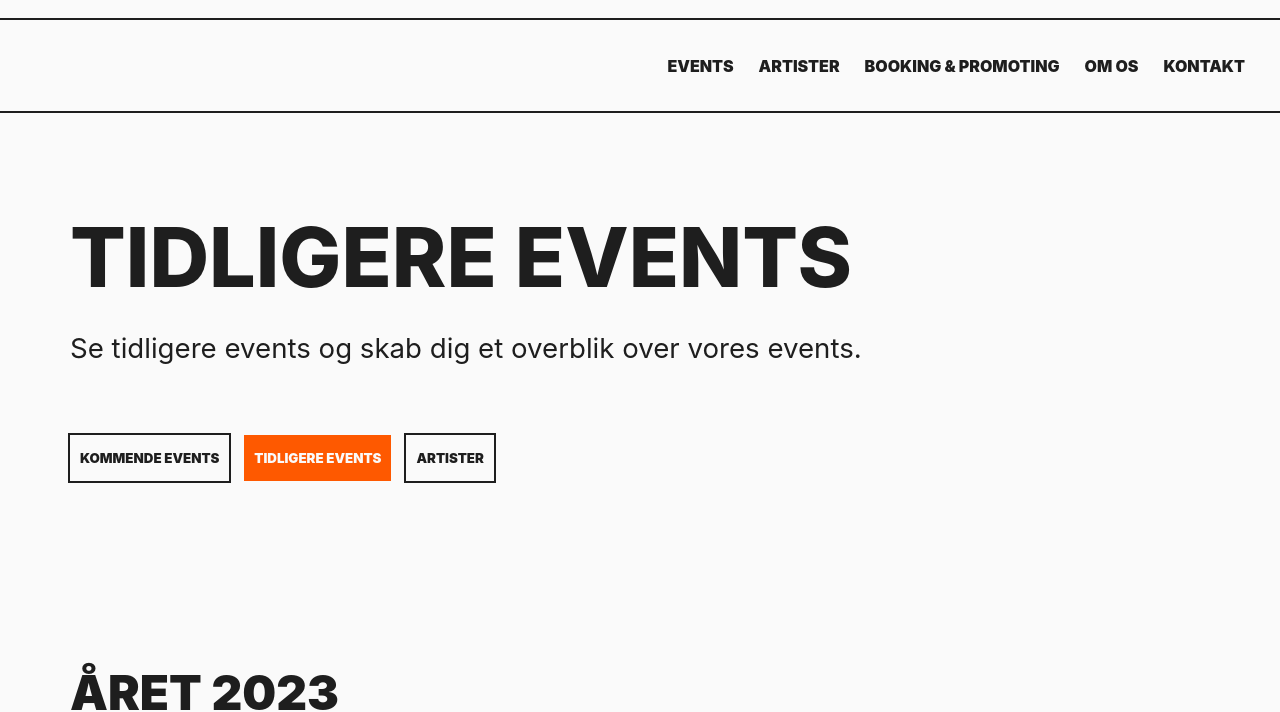
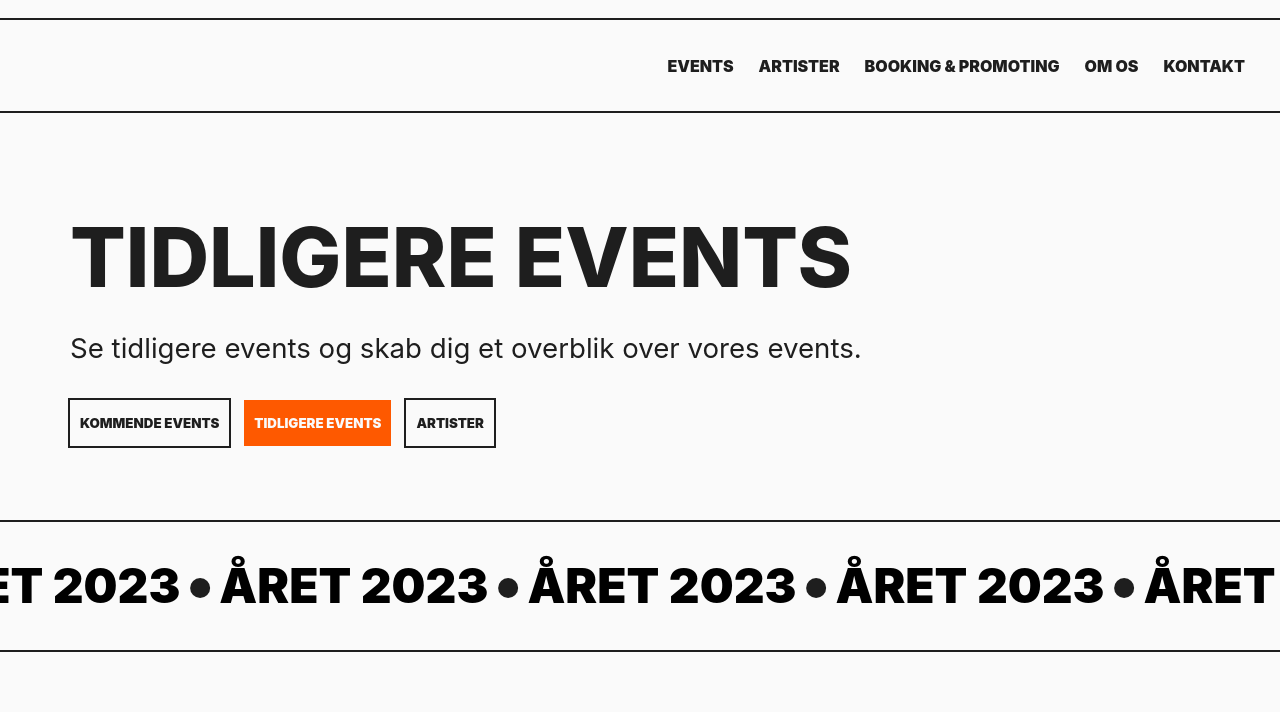
Before and after one commit to Idax7074/Kanonproduktion, an Astro site: page /tidligere in a window 1280 px wide. Shown: the part 111-823 px from the top of the page. Built offline with nearby package versions, Linux system fonts and the light colour scheme; Astro itself is replaced by a stand-in of ours; no server answers; the database is empty; a web font is replaced by a local one.

Commit message:
mobil og tablet samt tekst der bevæger sig

```diff
--- a/src/pages/tidligere.astro
+++ b/src/pages/tidligere.astro
@@ -39,9 +39,15 @@
             </div>
         </article>
     </section>
-    <section class="tidligere">
+   <section class="animeret">
+        <div id="animated-text-strip">
+            <span class="marquee">Året 2023 <span class="circle"></span> Året 2023 <span class="circle"></span> Året 2023 <span class="circle"></span> Året 2023 <span class="circle"></span>&nbsp;</span>
+            <span class="marquee">Året 2023 <span class="circle"></span> Året 2023 <span class="circle"></span> Året 2023 <span class="circle"></span> Året 2023 <span class="circle"></span>&nbsp;</span>
+            <span class="marquee">Året 2023 <span class="circle"></span> Året 2023 <span class="circle"></span> Året 2023 <span class="circle"></span> Året 2023 <span class="circle"></span>&nbsp;</span>
+          </div>
+        </section>
+          <section class="tidligere">
         <article>
-            <h2>Året 2023</h2>
             <div class="artister">
                 {data.map((person) =>
                     <TidligereCard
@@ -60,6 +66,10 @@
 
 article {
         padding-inline: var(--gap11);
+    }
+
+    .animeret{
+        padding-block: 0px;
     }
 
     section {
@@ -129,9 +139,77 @@
 		column-gap: var(--gap6);
         row-gap: var(--gap7);
 		justify-content: flex-start;
-        padding-block: var(--gap7);
 	}
 
+    #animated-text-strip{
+        display: flex;
+        flex-flow: row nowrap;
+        align-items: center;
+        overflow: hidden;
+
+        padding-block: var(--gap7);
+		border-top: 2px solid var(--color-background-stroke);
+		border-bottom: 2px solid var(--color-background-stroke);
+    }
+
+    #animated-text-strip .marquee {
+        white-space: nowrap;
+        animation: marquee 10s linear infinite;
+        max-width: none;
+    }
+
+    @keyframes marquee {
+        0% {
+            transform: translate(0, 0);
+        }
+        100% {
+            transform: translate(-100%, 0);
+        }
+    }
+
+    #animated-text-strip-reverse{
+        display: flex;
+        flex-flow: row nowrap;
+        align-items: center;
+        overflow: hidden;
+
+        padding-block: var(--gap7);
+		border-top: 2px solid var(--color-background-stroke);
+		border-bottom: 2px solid var(--color-background-stroke);
+    }
+
+    #animated-text-strip-reverse .marquee {
+        white-space: nowrap;
+        animation: other 10s linear infinite;
+        max-width: none;
+    }
+
+    @keyframes other {
+        0% {
+            transform: translate(-100%, 0);
+        }
+        100% {
+            transform: translate(0, 0);
+        }
+    }
+
+    .marquee {
+        font-family: "Inter", sans-serif;
+        font-size: var(--Headline2-large);
+        font-style: normal;
+        font-weight: 900;
+        line-height: normal;
+        text-transform: uppercase;
+    }
+
+    .circle {
+        display: inline-flex;
+        width: var(--gap4);
+        height: var(--gap4);
+        border-radius: 50%;
+        background-color: var(--color-background-stroke);
+        margin-bottom: 5px;
+    }
 
     @media (min-width: 1513px){
 
```
